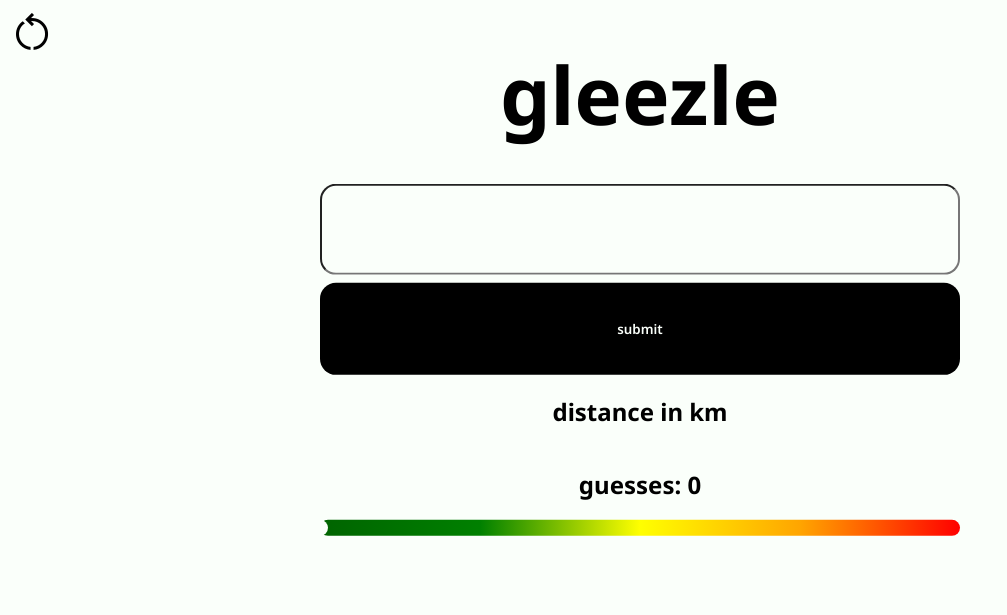
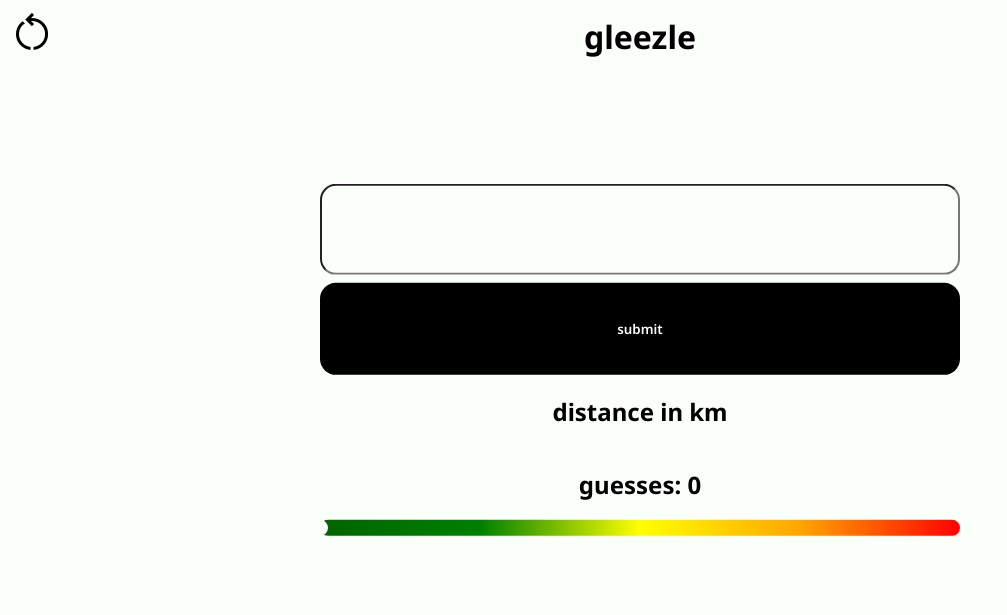
Before and after one commit to GOREFFPLAZY/globle, a Flask app: page / in a window 1280 px wide. Shown: the top 615 px of the page, without its empty margins (0-1007 px from the left). Run offline with Flask 3, Linux system fonts and the light colour scheme.

Commit message:
style.css aktualisieren

```diff
--- a/static/style.css
+++ b/static/style.css
@@ -168,6 +168,10 @@ a{
     form{
         width: 50%;
     }
+
+    h1{
+        font-size: 2rem !important;
+    }
 }
 
 @media (width < 1000px){
@@ -176,7 +180,8 @@ a{
     }
 
     h1{
-        font-size: 2rem;
+        font-size: 1rem !important;
+        font-weight: 700;
     }
 
     .country-list{
```
